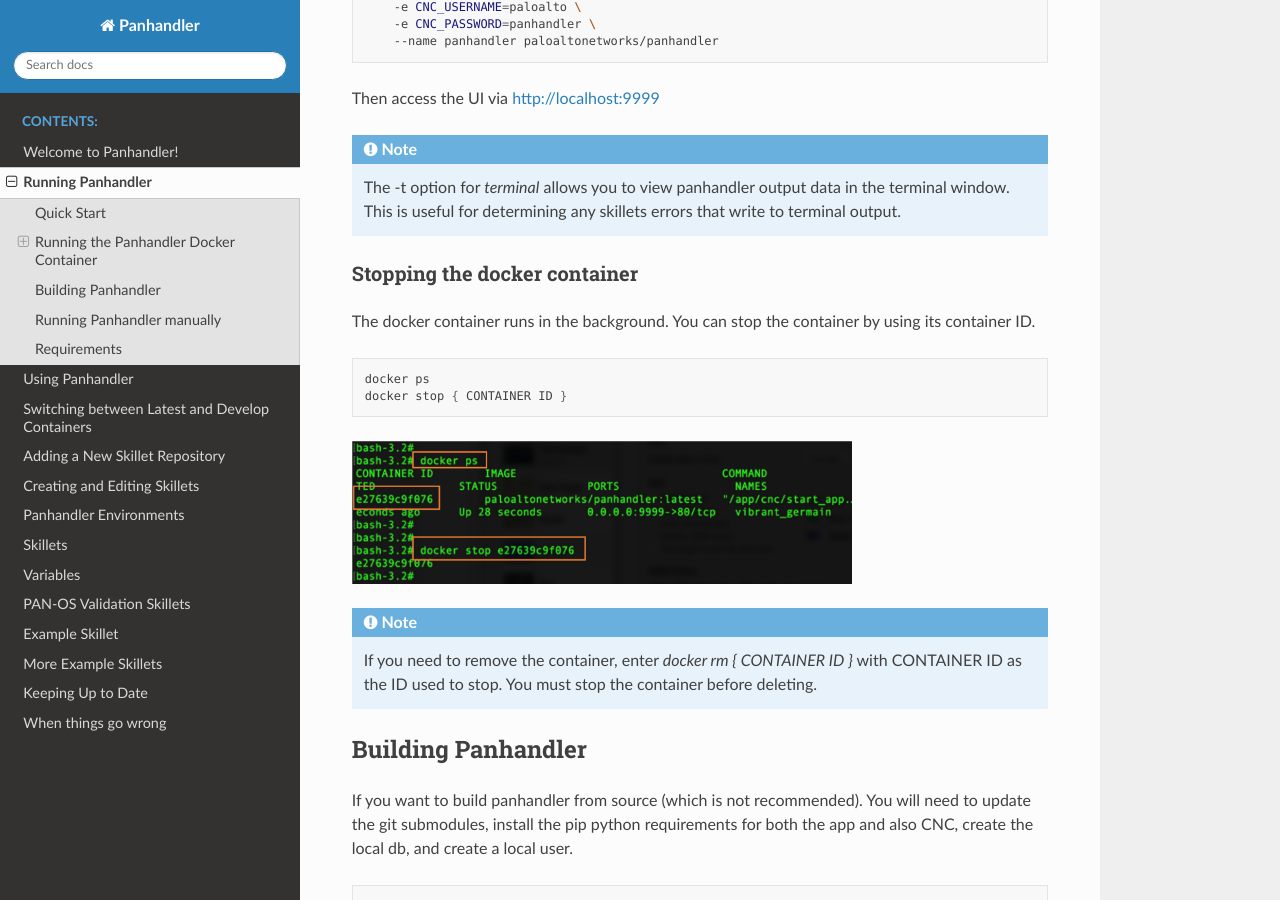
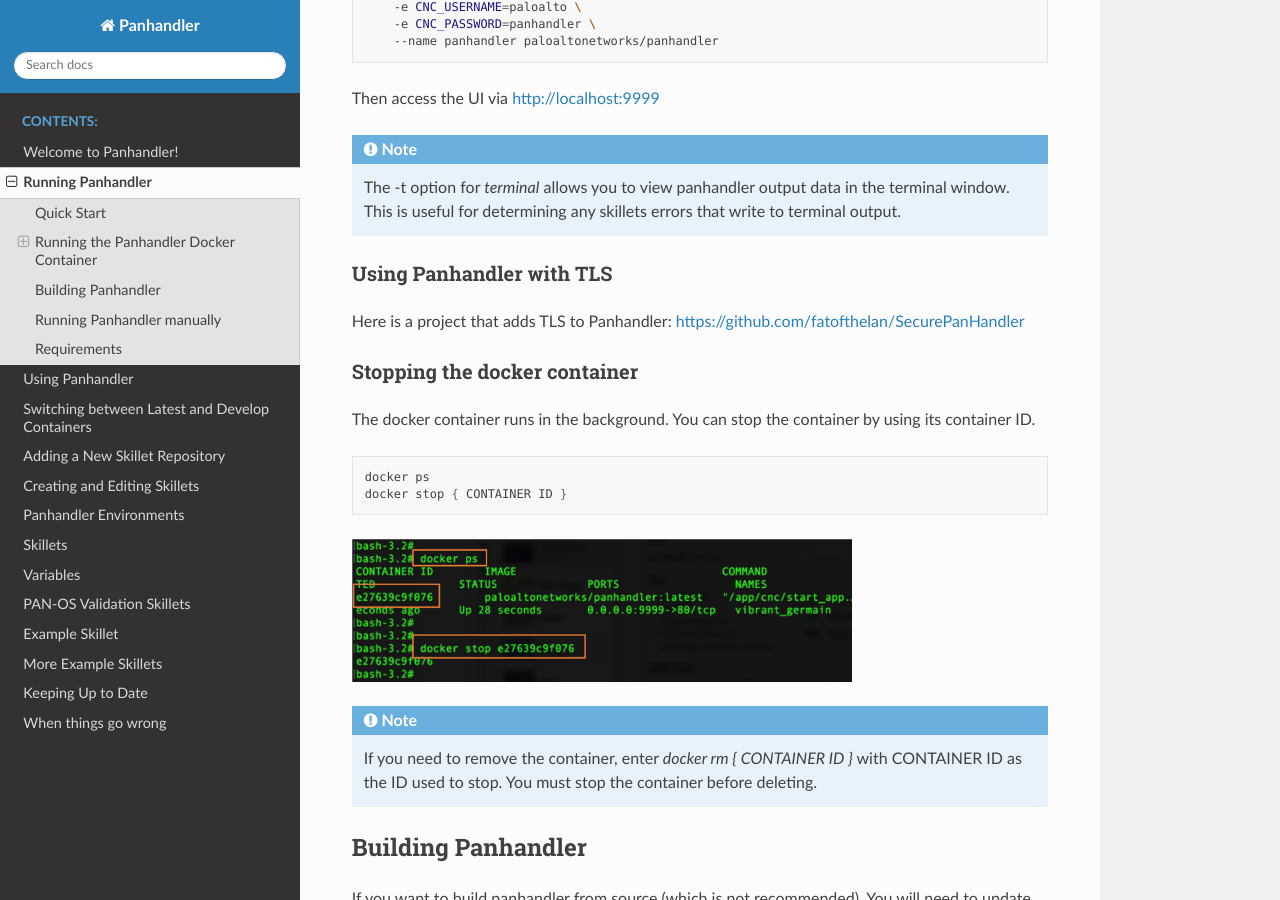
Before and after one commit to PaloAltoNetworks/panhandler, a Sphinx documentation site: the page built from docs/running.rst, in a window 1280 px wide and 900 px high, scrolled down 1606 px. Built offline with Sphinx 7.4.7 and the Read the Docs theme 2.0.0, drawn with Linux system fonts in a browser that asks for light colours; pages that are not in the unit, such as notebooks, are missing from menus.

Commit message:
add link to secure_panhandler

```diff
--- a/docs/running.rst
+++ b/docs/running.rst
@@ -85,6 +85,12 @@
     This is useful for determining any skillets errors that write to terminal output.
 
 
+Using Panhandler with TLS
+~~~~~~~~~~~~~~~~~~~~~~~~~~
+
+Here is a project that adds TLS to Panhandler: https://github.com/fatofthelan/SecurePanHandler
+
+
 Stopping the docker container
 ~~~~~~~~~~~~~~~~~~~~~~~~~~~~~
 
```
